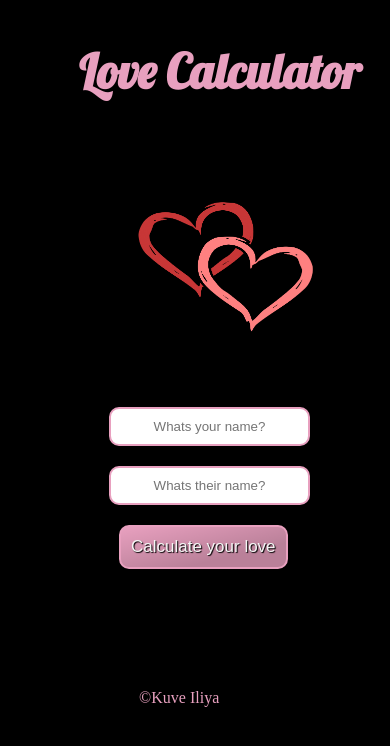
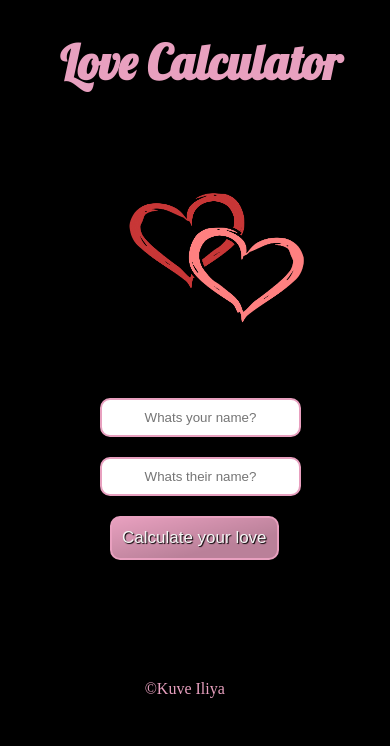
Before and after one commit to kuve23/love-calculator, a plain HTML site: page index.html in a window 390 px wide. Drawn offline with Linux system fonts and the light colour scheme.

Commit message:
Update styles.css

```diff
--- a/styles.css
+++ b/styles.css
@@ -84,7 +84,7 @@ footer{
     margin-left: 50px;
 }
 
-@media (min-width:319px) and (max-width: 680px){
+@media (max-width: 480px){
 
     #kissing-heart{
         display: flex;
@@ -102,7 +102,7 @@ footer{
     }
     h1{
         display: block;
-        margin-left: 70px;
+        margin-left: 60px;
         margin-right: 20px;
 
     }
@@ -125,11 +125,8 @@ footer{
         text-align: center;
     }
 
-    body{
-        margin: 9px;
 
-    }
     footer{
-        margin-left: 35%;
+        margin-left: 40%;
     }
 }
```
